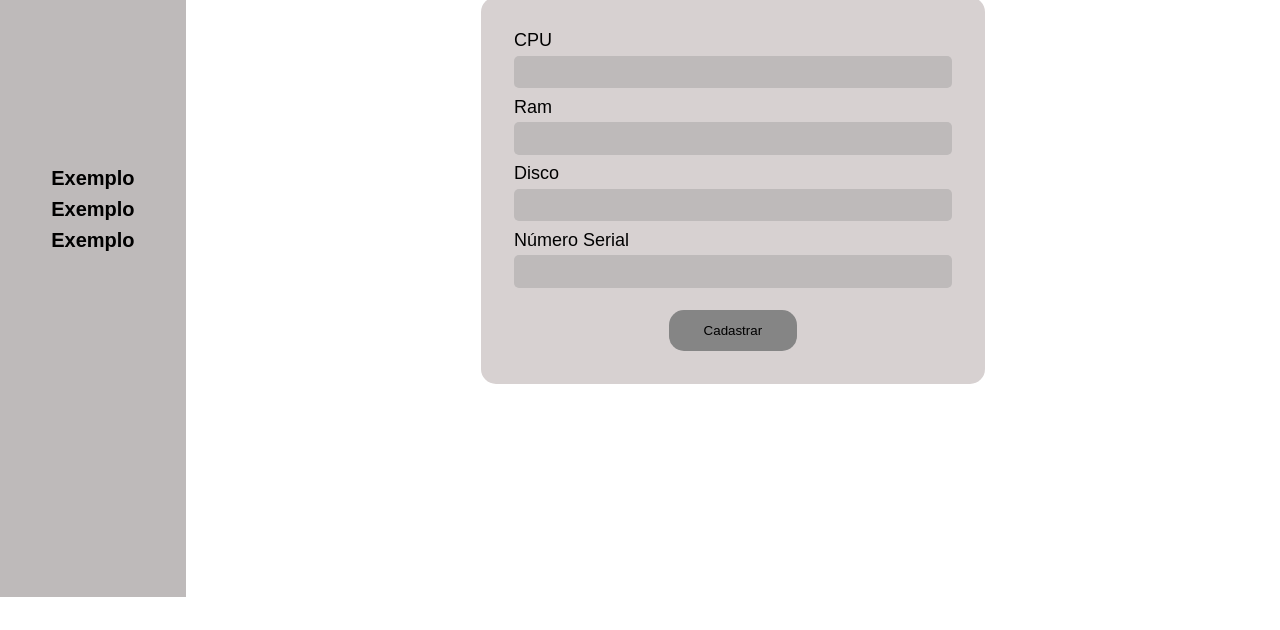
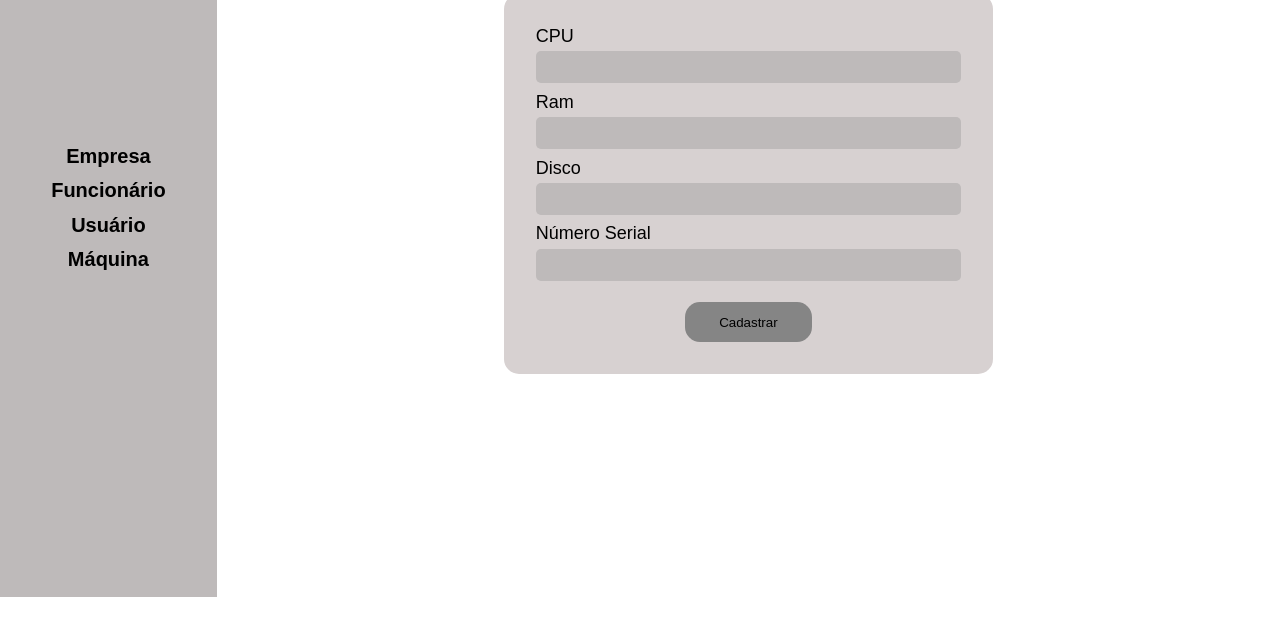
Before and after one commit to AnalyxX/Analyx, a website: page site/public/maquina.html in a window 1280 px wide. Shown: the part 170-800 px from the top of the page. Drawn offline with Linux system fonts and the light colour scheme.

Commit message:
sidebar maquina

```diff
--- a/site/public/maquina.html
+++ b/site/public/maquina.html
@@ -15,9 +15,10 @@
         <div class="left">
             <div class="container">
                 <div class="title-align">
-                    <h1> Exemplo </h1>
-                    <h1> Exemplo </h1>
-                    <h1> Exemplo </h1>
+                    <h1> Empresa </h1>
+                    <h1> Funcionário </h1>
+                    <h1> Usuário </h1>
+                    <h1> Máquina </h1>
                 </div>
             </div>
         </div>
```
